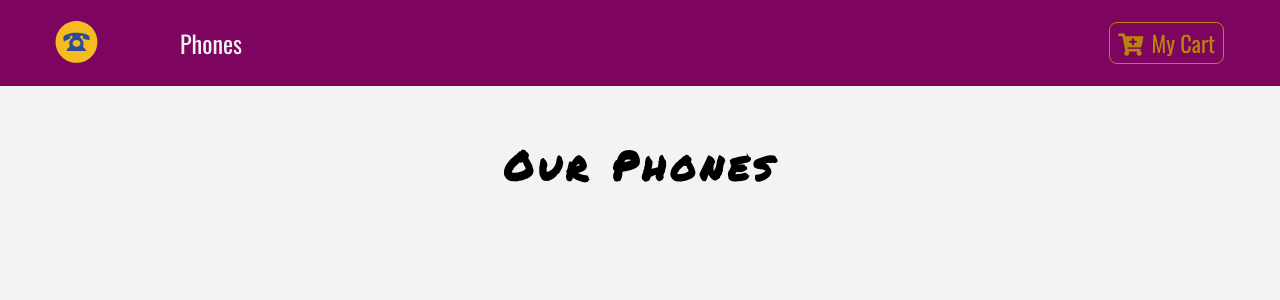
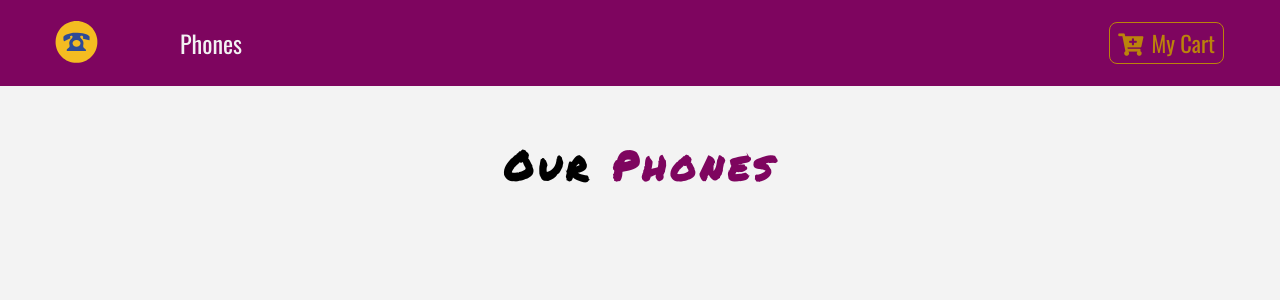
Before and after one commit to cornets28/e-buy-phones, a React (Create React App) app: page / in a window 1280 px wide. Shown: the top 300 px of the page. Built offline with nearby package versions, Linux system fonts and the light colour scheme.

Commit message:
fix minor bug

```diff
--- a/src/App.css
+++ b/src/App.css
@@ -18,7 +18,7 @@ body {
   letter-spacing: 0.3rem;
   text-transform: uppercase;
 }
-.text-blue {
+.text-pink {
   color: var(--defaulPink);
 }
 .text-bright {
```
